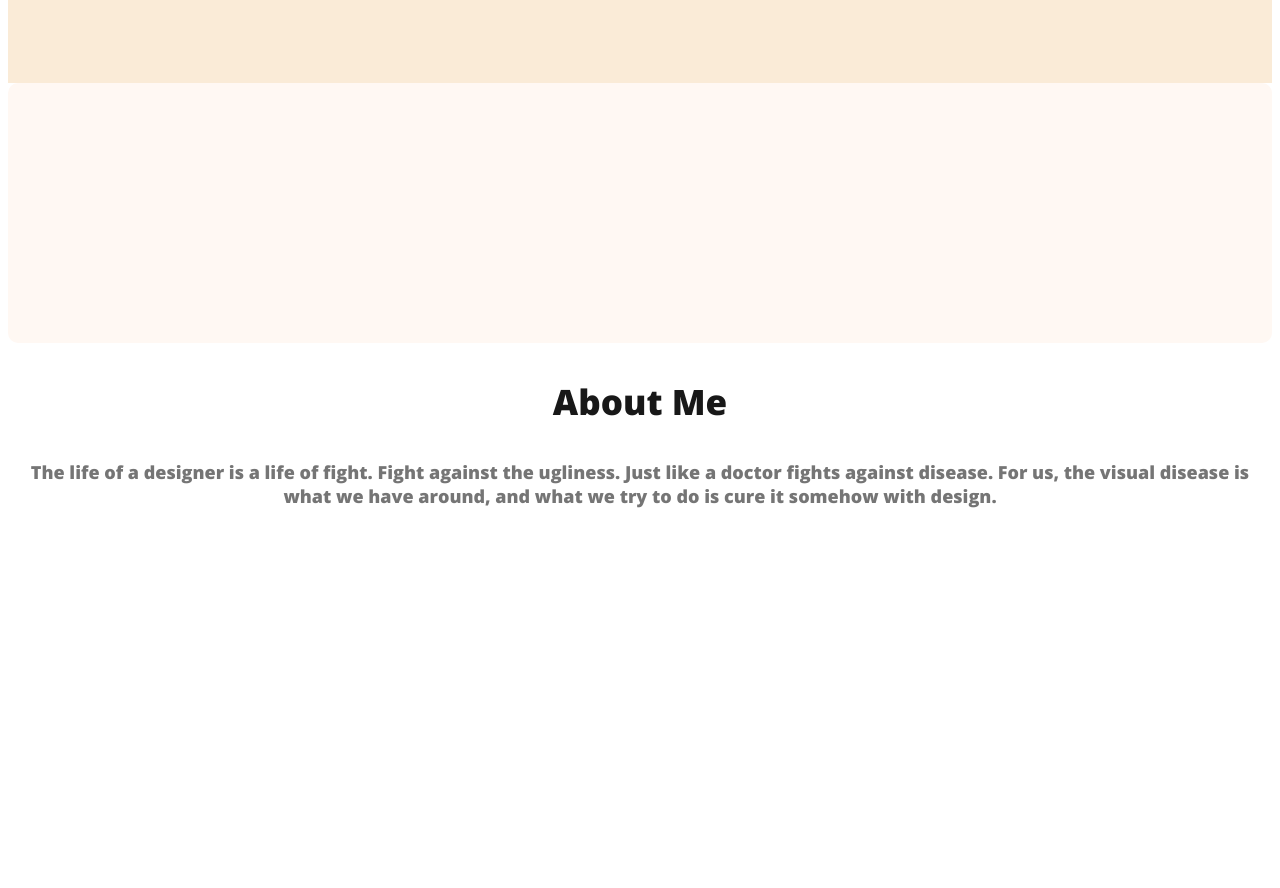
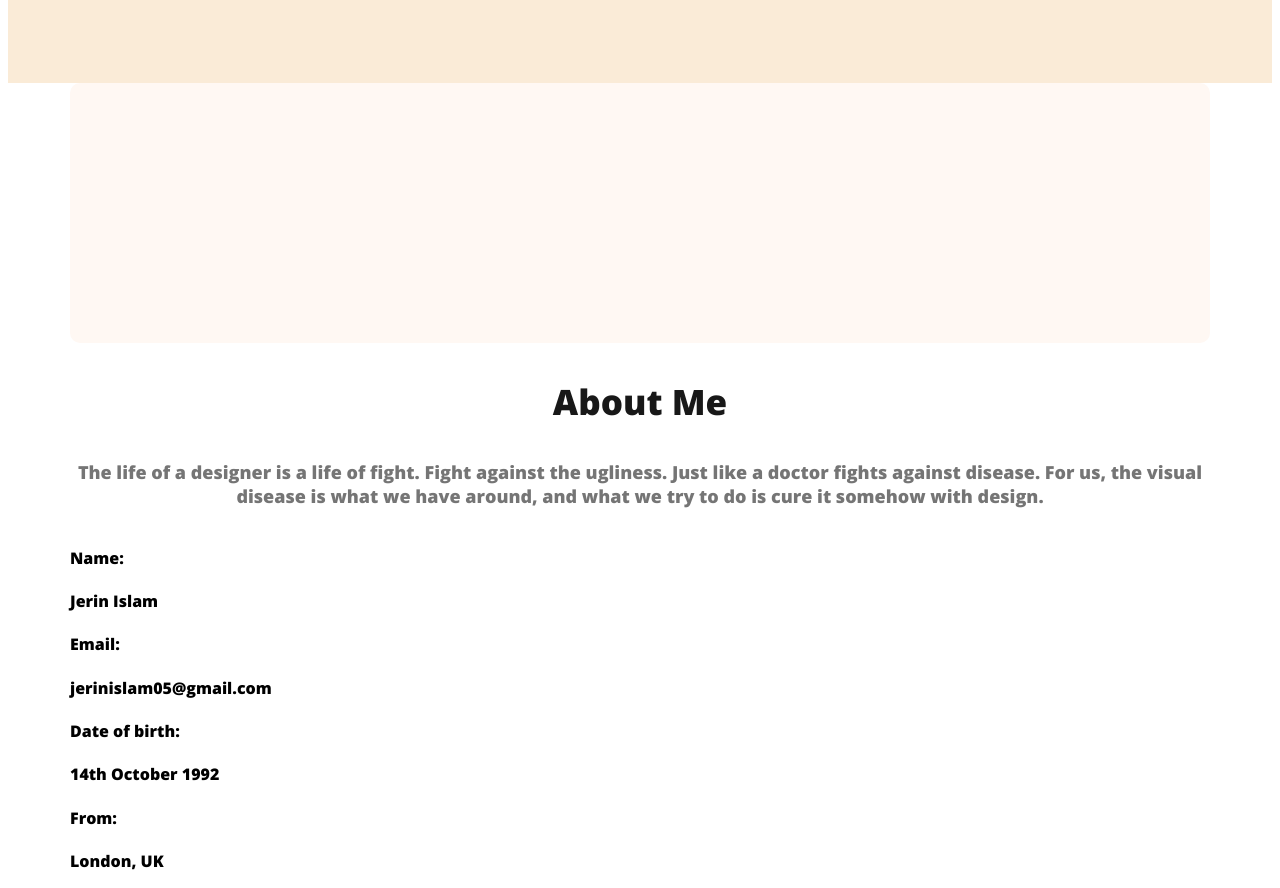
Before and after one commit to Jerinislam05/web-developer-portfolio, a plain HTML site: page index.html in a window 1280 px wide. Shown: the part 773-1661 px from the top of the page. Before the commit the page ends 1299 px from the top, so only its background shows below. Drawn offline with nearby package versions, Linux system fonts and the light colour scheme.

Commit message:
added about information

```diff
--- a/index.html
+++ b/index.html
@@ -35,6 +35,25 @@
         <section class="about"></section>
         <h3 class="section-title"> About Me</h3>
         <p class="section-description">The life of a designer is a life of fight. Fight against the ugliness. Just like a doctor fights against disease. For us, the visual disease is what we have around, and what we try to do is cure it somehow with design.</p>
+        <!--about.info*4>h4.info-title+p.info-description-->
+
+        <div class="about-info-container"></div>
+        <about class="info">
+            <h4 class="info-title">Name:</h4>
+            <p class="info-description">Jerin Islam</p>
+        </about>
+        <about class="info">
+            <h4 class="info-title">Email:</h4>
+            <p class="info-description">jerinislam05@gmail.com</p>
+        </about>
+        <about class="info">
+            <h4 class="info-title">Date of birth:</h4>
+            <p class="info-description">14th October 1992</p>
+        </about>
+        <about class="info">
+            <h4 class="info-title">From:</h4>
+            <p class="info-description">London, UK</p>
+        </about>
     </main>
     <footer>
 
--- a/styles/portfolio.css
+++ b/styles/portfolio.css
@@ -83,7 +83,10 @@ nav a{
 
 }
 /* main section styles*/
-
+main{
+    max-width: 1140px;
+    margin: 0 auto;
+}
 /* about section styles*/
 .about {
     padding: 130px;
@@ -91,3 +94,10 @@ nav a{
     background: #fff8f3;
     margin: 130 0;
 }
+.about-info-container{
+    display: flex;
+    justify-content: space-around;
+}
+.about-info{
+    text-align: center;
+}
```
